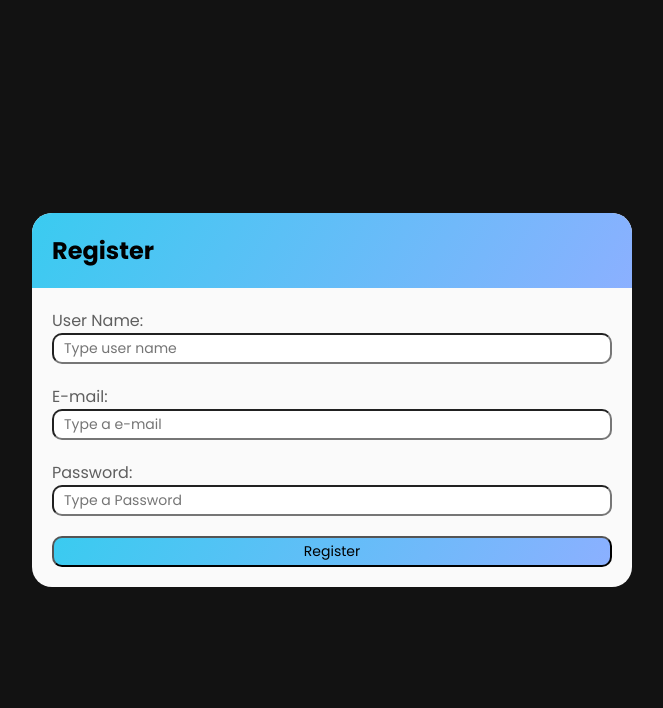
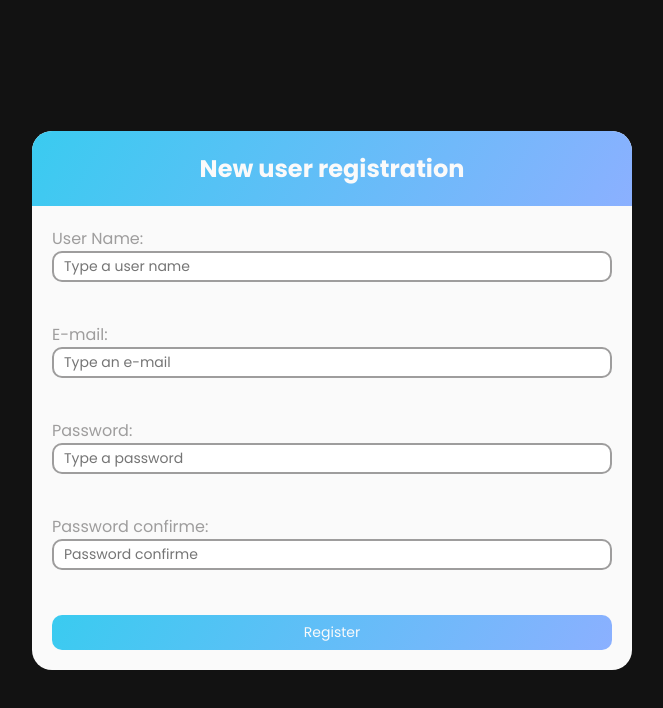
Before and after one commit to Marcel-Nogueira/JavaScript_Projects, a plain HTML site: page Form_com_validação_(HTML,CSS,JS)/index.html in a window 1280 px wide. Shown: the whole page, without its empty margins (308-971 px from the left). Drawn offline with Linux system fonts and the light colour scheme.

Commit message:
:feat: update Css

```diff
--- a/Form_com_validação_(HTML,CSS,JS)/index.html
+++ b/Form_com_validação_(HTML,CSS,JS)/index.html
@@ -12,7 +12,7 @@
 
     <div class="container">
         <section class="header">
-            <h2>Register</h2>
+            <h2> New user registration</h2>
 
         </section>
 
@@ -24,7 +24,7 @@
                 <input
                     type="text"
                     id="username"
-                    placeholder="Type user name"/>
+                    placeholder="Type a user name"/>
                 <a>Error Message...</a>
             </div>
 
@@ -33,7 +33,7 @@
                 <input
                     type="email"
                     id="email"
-                    placeholder="Type a e-mail"/>
+                    placeholder="Type an e-mail"/>
                 <a>Error Message...</a>
             </div>
 
@@ -42,7 +42,16 @@
                 <input
                     type="password"
                     id="password "
-                    placeholder="Type a Password"/>
+                    placeholder="Type a password"/>
+                <a>Error Message...</a>
+            </div>
+
+            <div class="form_content">
+                <label for="password-confirme">Password confirme:</label>
+                <input
+                    type="password"
+                    id="password-confirme"
+                    placeholder="Password confirme"/>
                 <a>Error Message...</a>
             </div>
 
--- a/Form_com_validação_(HTML,CSS,JS)/source/css/style.css
+++ b/Form_com_validação_(HTML,CSS,JS)/source/css/style.css
@@ -18,7 +18,7 @@
     --secondaryWhite-Color: #fafafa;
     --gradientPrimary-Color: #3acbf0;
     --gradientSecondary-Color: #8bb0ff;
-    --tertiaryGray-Color: #5f5f5f;
+    --tertiaryGray-Color: #9e9d9d;
     --errorFont-Color: #ff2f2f;
 }
 
@@ -43,7 +43,9 @@ body{
     /* padding: 20px; */
     background-color: var(--secondaryWhite-Color);
     box-sizing: 0 3px 5px rgba(0,0,0,0,0.5);
+    /* tudo que ultapassar o container será escondido  */
     overflow: hidden;
+
 
 }
 
@@ -51,6 +53,8 @@ body{
     padding: 20px;
     background: linear-gradient(120deg, #3acbf0 0%, #8bb0ff 100%);
     /* 120dev = gradient rotation */
+    text-align: center;
+    color: var(--secondaryWhite-Color);
 }
 
 .form {
@@ -60,6 +64,7 @@ body{
 
 .form_content {
     margin-bottom: 20px;
+    padding-bottom: 20px;
 }
 
 .form_content label {
@@ -73,6 +78,8 @@ body{
     border-radius: 10px;
     padding: 3px 10px;
     font-size: 14px;
+    border: 2px solid var(--tertiaryGray-Color);
+    color: var(--tertiaryGray-Color);
 }
 
 .form_content a {
@@ -84,7 +91,11 @@ body{
 
 .submit {
     background: linear-gradient(120deg, #3acbf0 0%, #8bb0ff 100%);
-
+    border: 0;
+    color: var(--secondaryWhite-Color);
+    margin-top: 5px;
+    padding: 7px;
+    cursor: pointer;
 }
 
 
```
